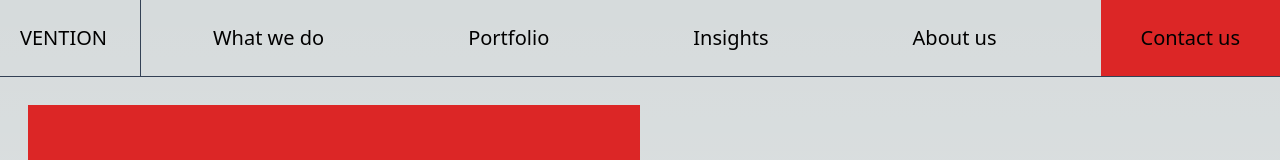
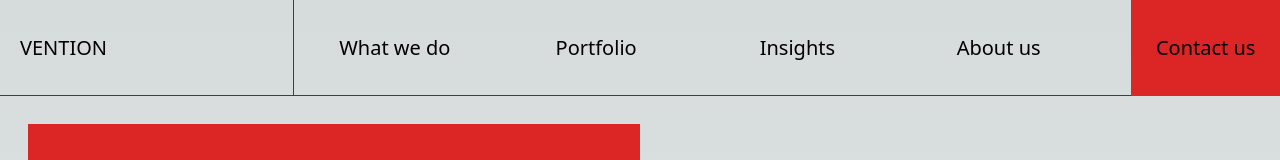
Before and after one commit to DemonHa/specialpainting, a Next.js app: page / in a window 1280 px wide. Shown: the top 160 px of the page. Built offline with nearby package versions, Linux system fonts and the light colour scheme.

Commit message:
fix: nav bar responsivnes

```diff
--- a/src/components/nav-bar/nav-bar-link.tsx
+++ b/src/components/nav-bar/nav-bar-link.tsx
@@ -6,8 +6,8 @@ type props = {
     link: string;
 }
 
-const filledClasess = ' min-w-[10ch] py-6 px-10 ml-8 bg-red-600 text-black cursor-pointer hover:bg-red-400 flex items-center justify-center'
-const normalClasess = ' min-w-[10ch] py-6 px-10 mx-8 cursor-pointer hover:text-red-300 flex items-center justify-center'
+const filledClasess = 'h-[12dvh] w-[13ch] py-6 px-2 ml-8 bg-red-600 text-black cursor-pointer hover:bg-red-400 flex items-center justify-center'
+const normalClasess = 'h-[12dvh] w-[12ch] py-6 px-2 mx-8 cursor-pointer hover:text-red-300 flex items-center justify-center'
 
 const NavBarLink = ({ text, filled = false, link }: props) => <Link href={link}><div className={filled ? filledClasess : normalClasess}>{text}</div></Link>
 
--- a/src/components/nav-bar/nav-bar.tsx
+++ b/src/components/nav-bar/nav-bar.tsx
@@ -46,7 +46,7 @@ const Navbar = () => {
 
   return (
     <div>
-      <div className="flex justify-between w-full border-b border-slate-700 divide-x divide-slate-700 max-h-[40px] lg:max-h-none xl:max-h-none z-20">
+      <div className="flex justify-between w-full border-b border-slate-700 divide-x divide-slate-700 z-20 h-[7dvh] md:h-[7dvh] sm:h-[7dvh] lg:h-[7dvh] xl:h-[12dvh]">
         <div className="flex-1 flex items-center">
           <Link href="/"><div className="p-5 text-xl">VENTION</div></Link>
         </div>
@@ -70,11 +70,11 @@ const Navbar = () => {
             animate="open"
             exit="closed"
             variants={menuVariants}
-            className="z-10 absolute w-full overflow-hidden flex"
-            style={{ top: '40px' }} // Adjust accordingly
+            className="z-10 absolute w-full overflow-hidden flex xl:hidden"
+            style={{ top: '7dvh' }} // Adjust accordingly
           >
-            <div className="w-[30vw] h-[94dvh] bg-glass-bg bg-opacity-35 shadow-glass backdrop-blur-glass border border-glass-border"></div>
-            <div className="bg-black flex flex-col justify-between h-[94dvh] w-[70vw]">
+            <div className="w-[30vw] h-[93dvh] bg-glass-bg bg-opacity-35 shadow-glass backdrop-blur-glass border border-glass-border"></div>
+            <div className="bg-black flex flex-col justify-between h-[93dvh] w-[70vw]">
               <div>
                 {/* Content goes here */}
                 <div className={menuTitleStyles}>What we do</div>
```
